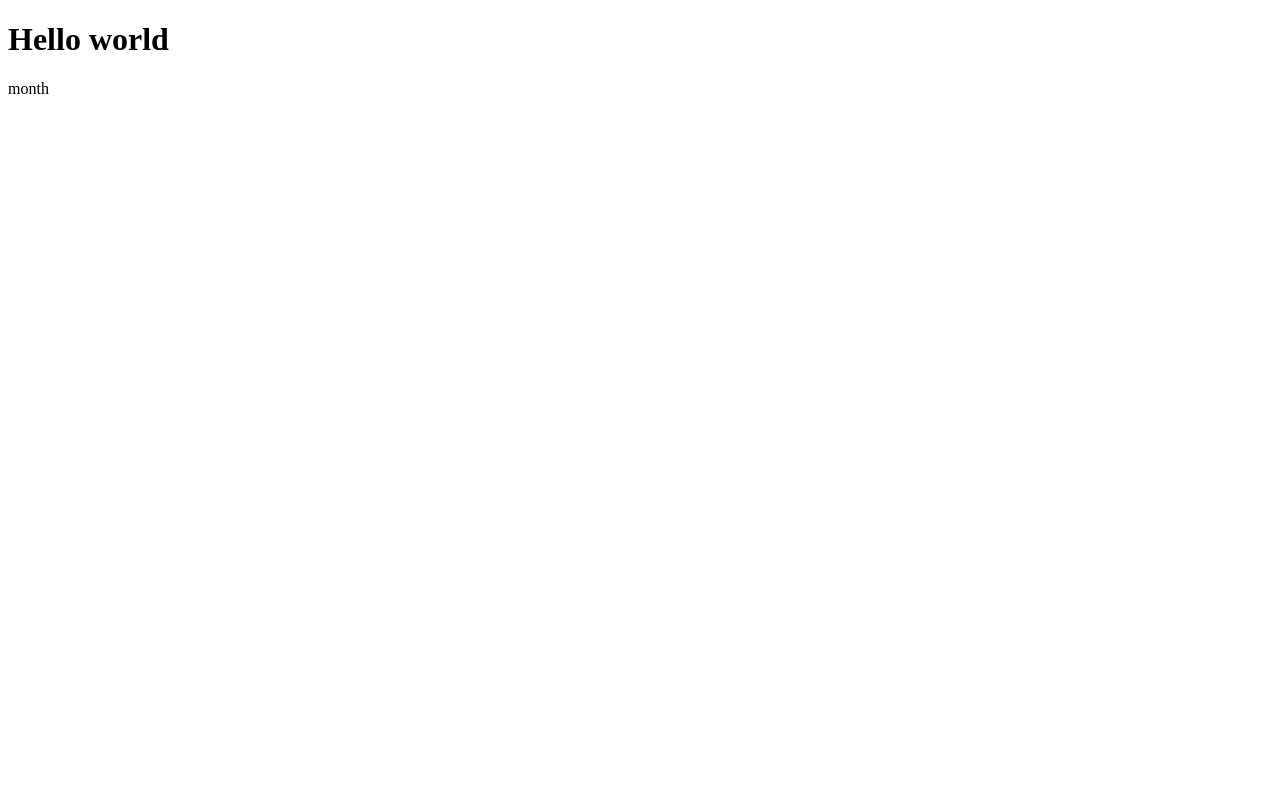
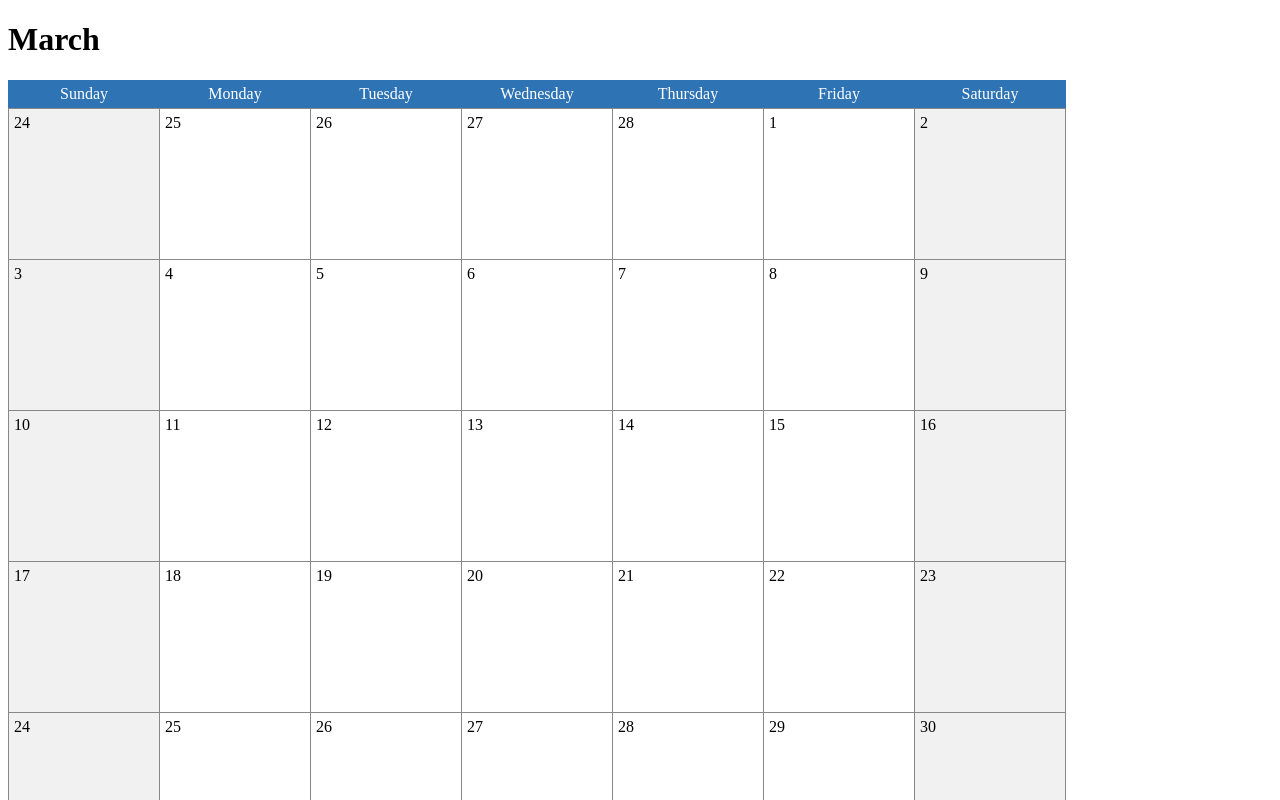
Before and after one commit to dezky/Calendar, a React (Create React App) app: page / in a window 1280 px wide. Shown: the top 800 px of the page. Built offline with nearby package versions, Linux system fonts and the light colour scheme.

Commit message:
Create day component and style it

```diff
--- a/package.json
+++ b/package.json
@@ -3,6 +3,7 @@
   "version": "0.1.0",
   "private": true,
   "dependencies": {
+    "lodash": "^4.17.11",
     "moment": "^2.24.0",
     "prop-types": "^15.7.2",
     "react": "^16.8.6",
--- a/src/App.js
+++ b/src/App.js
@@ -5,7 +5,6 @@ import { Month } from 'components/containers'
 function App() {
   return (
     <React.Fragment>
-      <h1>Hello world</h1>
       <Month />
     </React.Fragment>
   )
--- a/src/actions/getMonth.js
+++ b/src/actions/getMonth.js
@@ -11,12 +11,15 @@ const getLastSaturday = (month, year) => {
 }
 
 const getMonth = (month, year) => {
+  const actualMonth = moment().set({month, year}).format('MMMM')
   const firstDayOfMonth = getFirstSunday(month, year)
   const lastDayOfMonth = getLastSaturday(month, year)
   let days = []
+  let index = 0
 
-  while (lastDayOfMonth.diff(firstDayOfMonth, 'days') >= 0) {
+  while (lastDayOfMonth.isSameOrAfter(firstDayOfMonth)) {
     const day = {
+      index,
       inMonth: firstDayOfMonth.get('month') === month,
       number: parseInt(firstDayOfMonth.format('DD'), 10),
       reminders: [],
@@ -25,11 +28,15 @@ const getMonth = (month, year) => {
 
     days.push(day)
     firstDayOfMonth.add(1, 'd')
+    index++
   }
 
   return {
     type: GET_MONTH,
-    payload: days
+    payload: {
+      name: actualMonth,
+      days
+    }
   }
 }
 
--- /dev/null
+++ b/src/components/presentation/day.js
@@ -0,0 +1,56 @@
+import React from 'react'
+import PropTypes from 'prop-types'
+import styled from 'styled-components'
+
+const getBackgroundColor = dayOfWeek => {
+  if (dayOfWeek === 0 || dayOfWeek === 6) {
+    return '#F1F1F1'
+  }
+
+  return '#FFF'
+}
+const getBorderLeft = dayOfWeek => {
+  if (dayOfWeek === 0) {
+    return '1px solid #888'
+  }
+
+  return 'none'
+}
+const getBorderTop = firstRow => {
+  if (firstRow) {
+    return '1px solid #888'
+  }
+
+  return 'none'
+}
+const Wrapper = styled.div`
+  width: 150px;
+  height: 150px;
+  background-color: ${({ dayOfWeek }) => getBackgroundColor(dayOfWeek)};
+  border-bottom: 1px solid #888;
+  border-left: ${({ dayOfWeek }) => getBorderLeft(dayOfWeek)};
+  border-right: 1px solid #888;
+  border-top: ${({ firstRow }) => getBorderTop(firstRow)};
+`
+const Number = styled.div`
+  margin: 5px 0 0 5px;
+`
+
+const Day = ({ day, firstRow }) => {
+  const { dayOfWeek, number } = day
+
+  return (
+    <Wrapper dayOfWeek={dayOfWeek} firstRow={firstRow}>
+      <Number>{number}</Number>
+    </Wrapper>
+  )
+}
+
+Day.propTypes = {
+  firstRow: PropTypes.bool,
+  day: PropTypes.object.isRequired
+}
+
+export {
+  Day
+}
--- a/src/components/presentation/month.js
+++ b/src/components/presentation/month.js
@@ -1,9 +1,74 @@
 import React from 'react'
 import PropTypes from 'prop-types'
+import styled from 'styled-components'
+import { chunk } from 'lodash'
+
+import { Day } from './day'
+
+const getBorderLeftHeader = position => {
+  if (position === 0) {
+    return '1px solid #2e73b4'
+  }
+
+  return 'none'
+}
+const daysOfWeek = [
+  'Sunday',
+  'Monday',
+  'Tuesday',
+  'Wednesday',
+  'Thursday',
+  'Friday',
+  'Saturday'
+]
+
+const Wrapper = styled.div`
+
+`
+const Row = styled.div`
+  display: flex;
+`
+const HeaderItem = styled.div`
+  width: 150px;
+  background-color: #2e73b4;
+  color: #fff;
+  text-align: center;
+  padding: 5px 0;
+  border-right: 1px solid #2e73b4;
+  border-left: ${({ position }) => getBorderLeftHeader(position)};
+`
+const renderRowOfDays = (days, firstRow) => {
+  return days.map((day, index) => {
+    return <Day key={`day-${index}`} day={day} firstRow={firstRow}/>
+  })
+}
+const renderDays = days => {
+  const rows = chunk(days, 7)
+  return rows.map((row, index) => {
+    const firstRow = index === 0
+    return <Row key={`row-${index}`}>{renderRowOfDays(row, firstRow)}</Row>
+  })
+}
+const renderHeader = () => {
+  return daysOfWeek.map((name, index) => {
+    return <HeaderItem key={`header-${index}`} position={index}>{name}</HeaderItem>
+  })
+}
 
 const Month = ({ month }) => {
-  console.log(month)
-  return <div>month</div>
+  const { name, days } = month
+
+  if (!days) {
+    return null
+  }
+
+  return (
+    <Wrapper>
+      <h1>{name}</h1>
+      <Row>{renderHeader()}</Row>
+      {renderDays(days)}
+    </Wrapper>
+  )
 }
 
 Month.propTypes = {
```
